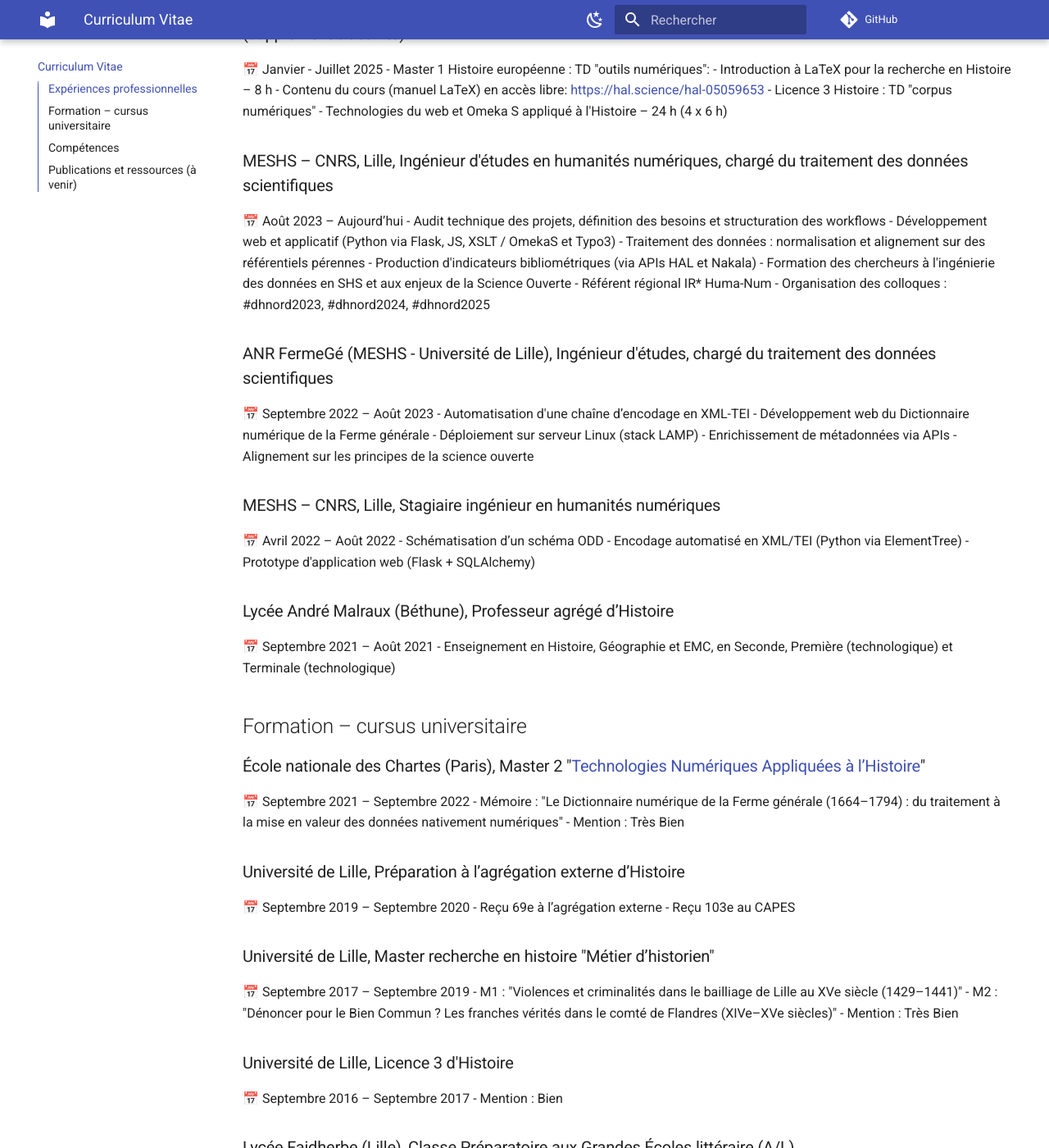
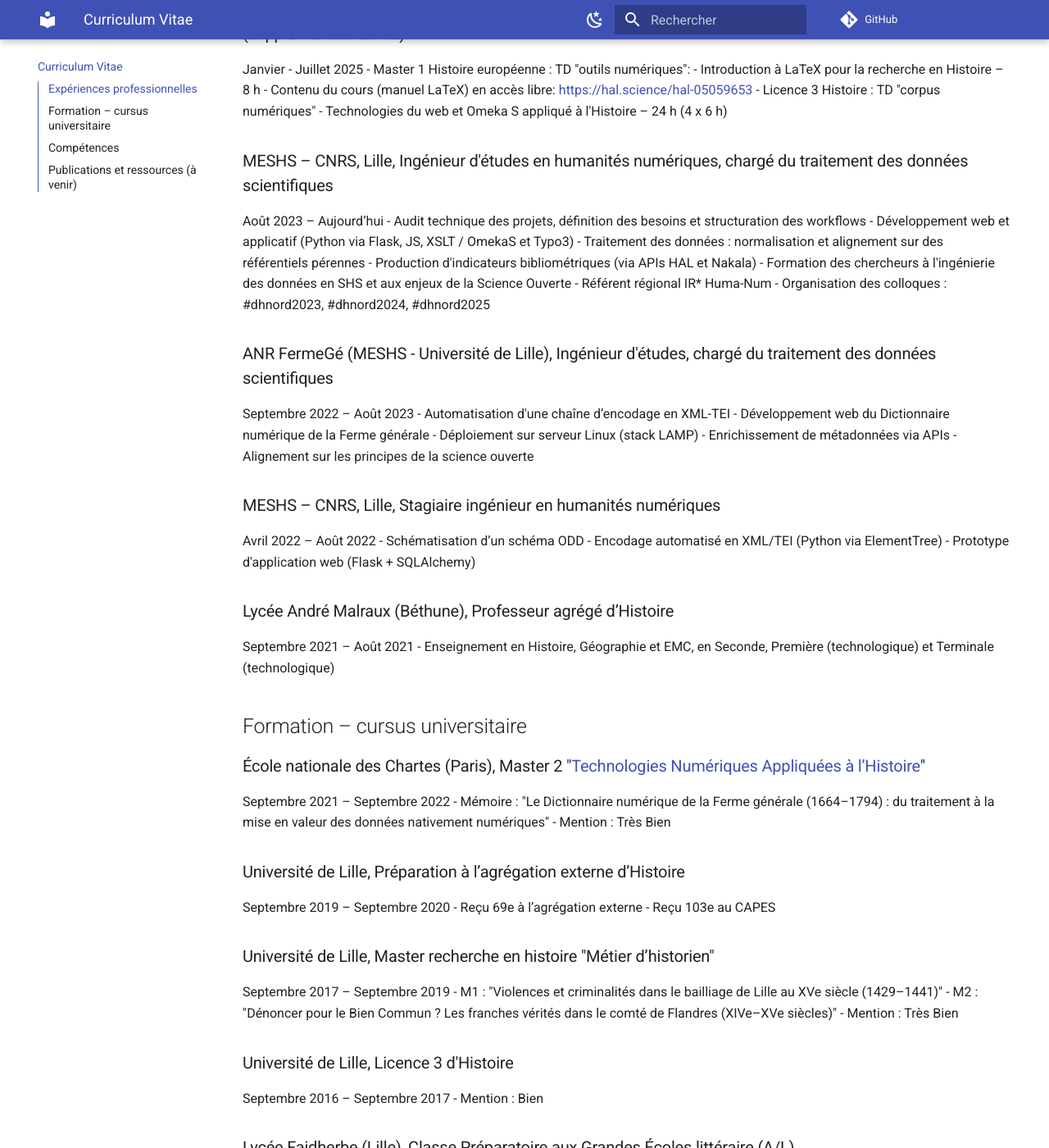
Before and after one commit to ValentinDeCraene/valentindecraene.github.io, an MkDocs documentation site: the page built from docs/index.md, in a window 1280 px wide and 1400 px high, scrolled down 678 px. Shown: the whole window at 82% size. Built offline with MkDocs 1.6.1 and Material for MkDocs 9.7.7, drawn with Linux system fonts in a browser that asks for light colours; some of the changed text lies outside the part shown.

```diff
--- a/docs/index.md
+++ b/docs/index.md
@@ -11,7 +11,7 @@ Au cours de mes expériences professionnelles, j'ai eu l'occasion d'accompagner
 ## Expériences professionnelles
 
 ### Université de Lille, faculté des humanités, département d'Histoire: chargé d'enseignement - vacataire (supplément d'activité)
-📅 Janvier - Juillet 2025
+Janvier - Juillet 2025
 - Master 1 Histoire européenne : TD "outils numériques":
    - Introduction à LaTeX pour la recherche en Histoire – 8 h
    - Contenu du cours (manuel LaTeX) en accès libre: [https://hal.science/hal-05059653](https://hal.science/hal-05059653)
@@ -19,7 +19,7 @@ Au cours de mes expériences professionnelles, j'ai eu l'occasion d'accompagner
    - Technologies du web et Omeka S appliqué à l'Histoire – 24 h (4 x 6 h)
 
 ### MESHS – CNRS, Lille, Ingénieur d'études en humanités numériques, chargé du traitement des données scientifiques
-📅 Août 2023 – Aujourd’hui
+Août 2023 – Aujourd’hui
 - Audit technique des projets, définition des besoins et structuration des workflows
 - Développement web et applicatif (Python via Flask, JS, XSLT / OmekaS et Typo3)
 - Traitement des données : normalisation et alignement sur des référentiels pérennes
@@ -29,7 +29,7 @@ Au cours de mes expériences professionnelles, j'ai eu l'occasion d'accompagner
 - Organisation des colloques : \#dhnord2023, \#dhnord2024, \#dhnord2025
 
 ### ANR FermeGé (MESHS - Université de Lille), Ingénieur d'études, chargé du traitement des données scientifiques
-📅 Septembre 2022 – Août 2023
+Septembre 2022 – Août 2023
 - Automatisation d'une chaîne d’encodage en XML-TEI
 - Développement web du Dictionnaire numérique de la Ferme générale
 - Déploiement sur serveur Linux (stack LAMP)
@@ -37,39 +37,39 @@ Au cours de mes expériences professionnelles, j'ai eu l'occasion d'accompagner
 - Alignement sur les principes de la science ouverte
 
 ### MESHS – CNRS, Lille, Stagiaire ingénieur en humanités numériques
-📅 Avril 2022 – Août 2022
+Avril 2022 – Août 2022
 - Schématisation d’un schéma ODD
 - Encodage automatisé en XML/TEI (Python via ElementTree)
 - Prototype d'application web (Flask + SQLAlchemy)
 
 ### Lycée André Malraux (Béthune), Professeur agrégé d’Histoire
-📅 Septembre 2021 – Août 2021
+Septembre 2021 – Août 2021
 - Enseignement en Histoire, Géographie et EMC, en Seconde, Première (technologique) et Terminale (technologique)
 
 ## Formation – cursus universitaire
 
 ### École nationale des Chartes (Paris), Master 2 "[Technologies Numériques Appliquées à l’Histoire](https://www.chartes.psl.eu/sites/default/files/public/media/document/2024-09/maquette-m2-tnah_2024.pdf)"
-📅 Septembre 2021 – Septembre 2022
+Septembre 2021 – Septembre 2022
 - Mémoire : "Le Dictionnaire numérique de la Ferme générale (1664–1794) : du traitement à la mise en valeur des données nativement numériques"
 - Mention : Très Bien
 
 ### Université de Lille, Préparation à l’agrégation externe d’Histoire
-📅 Septembre 2019 – Septembre 2020
+Septembre 2019 – Septembre 2020
 - Reçu 69e à l’agrégation externe
 - Reçu 103e au CAPES
 
 ### Université de Lille, Master recherche en histoire "Métier d’historien"
-📅 Septembre 2017 – Septembre 2019
+Septembre 2017 – Septembre 2019
 - M1 : "Violences et criminalités dans le bailliage de Lille au XVe siècle (1429–1441)"
 - M2 : "Dénoncer pour le Bien Commun ? Les franches vérités dans le comté de Flandres (XIVe–XVe siècles)"
 - Mention : Très Bien
 
 ### Université de Lille, Licence 3 d'Histoire
-📅 Septembre 2016 – Septembre 2017
+Septembre 2016 – Septembre 2017
 - Mention : Bien
 
 ### Lycée Faidherbe (Lille), Classe Préparatoire aux Grandes Écoles littéraire (A/L)
-📅 Septembre 2014 – Septembre 2016
+Septembre 2014 – Septembre 2016
 - Spécialité "Chartes B" (Histoire et Géographie)
 
 ## Compétences
```
